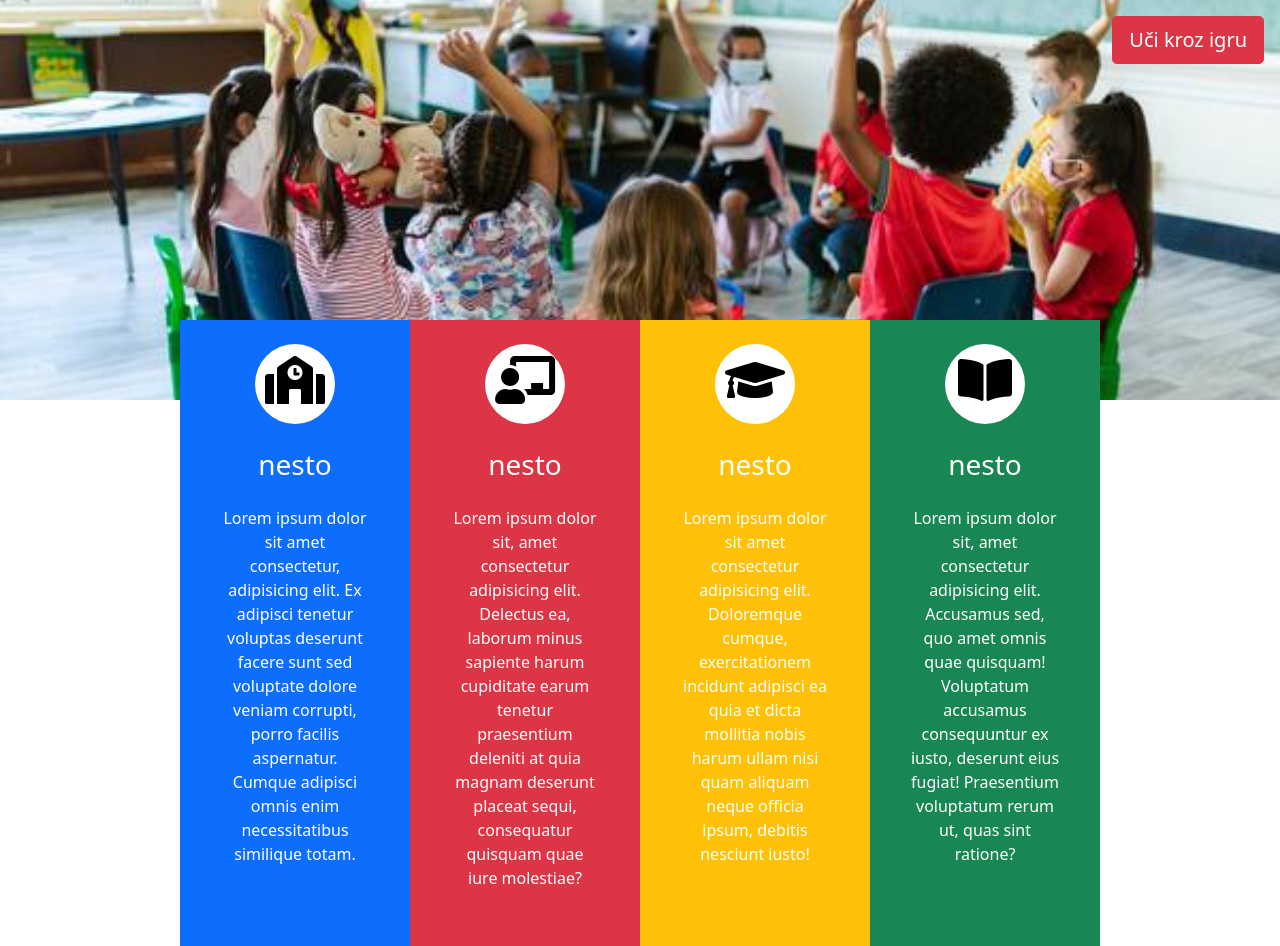
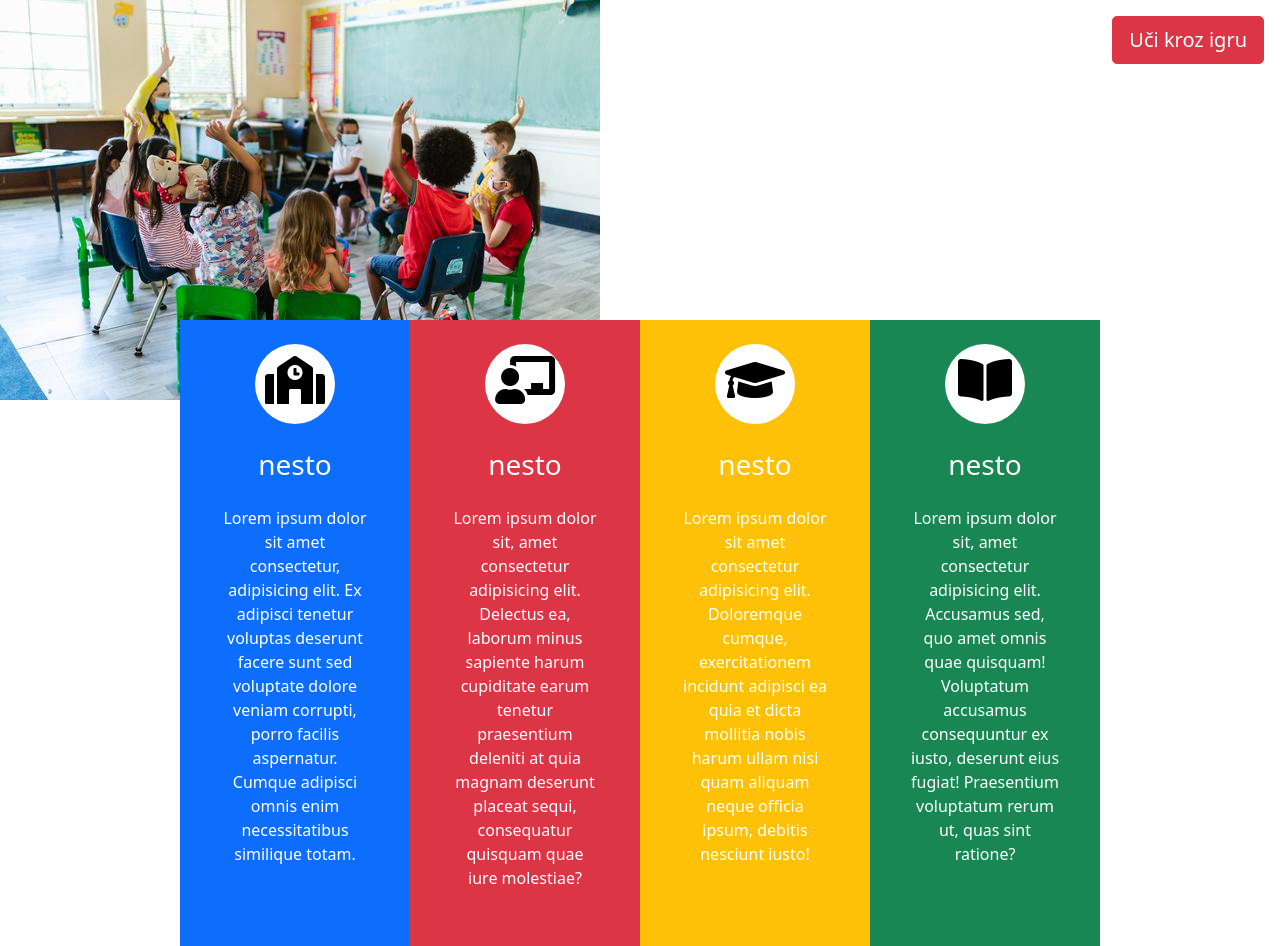
Before and after one commit to Dragana1491/Igra, a PHP site: page / in a window 1280 px wide. Run offline with PHP 8.4, Linux system fonts and the light colour scheme.

Commit message:
Nece da se namesti pozadina, a ja  numem

```diff
--- a/index.php
+++ b/index.php
@@ -14,14 +14,16 @@
 
     <body>
 
-        <div class=" position-relative has-bg-img" style="
+         <!-- <div class=" position-relative has-bg-img" style="
         background-image: url('public/images/background.jpg') ;
         background-repeat: no-repeat;
             background-size: cover;
             background-position: center;
         height: 50vh;
-        ">
-        <a href="novastranica.php"><button class="position-absolute top-0 end-0 m-3 btn btn-danger btn-lg">Uči kroz igru</button></a>
+        "> -->
+        <div class="wrapper">
+            <img class="img-fluid" src="public/images/background.jpg"/>
+            <a href="novastranica.php"><button class="position-absolute top-0 end-0 m-3 btn btn-danger btn-lg">Uči kroz igru</button></a>
         </div>
 
                 <div class="stubovi" class="container position-absolute top-80 start-50 translate-middle">
```
